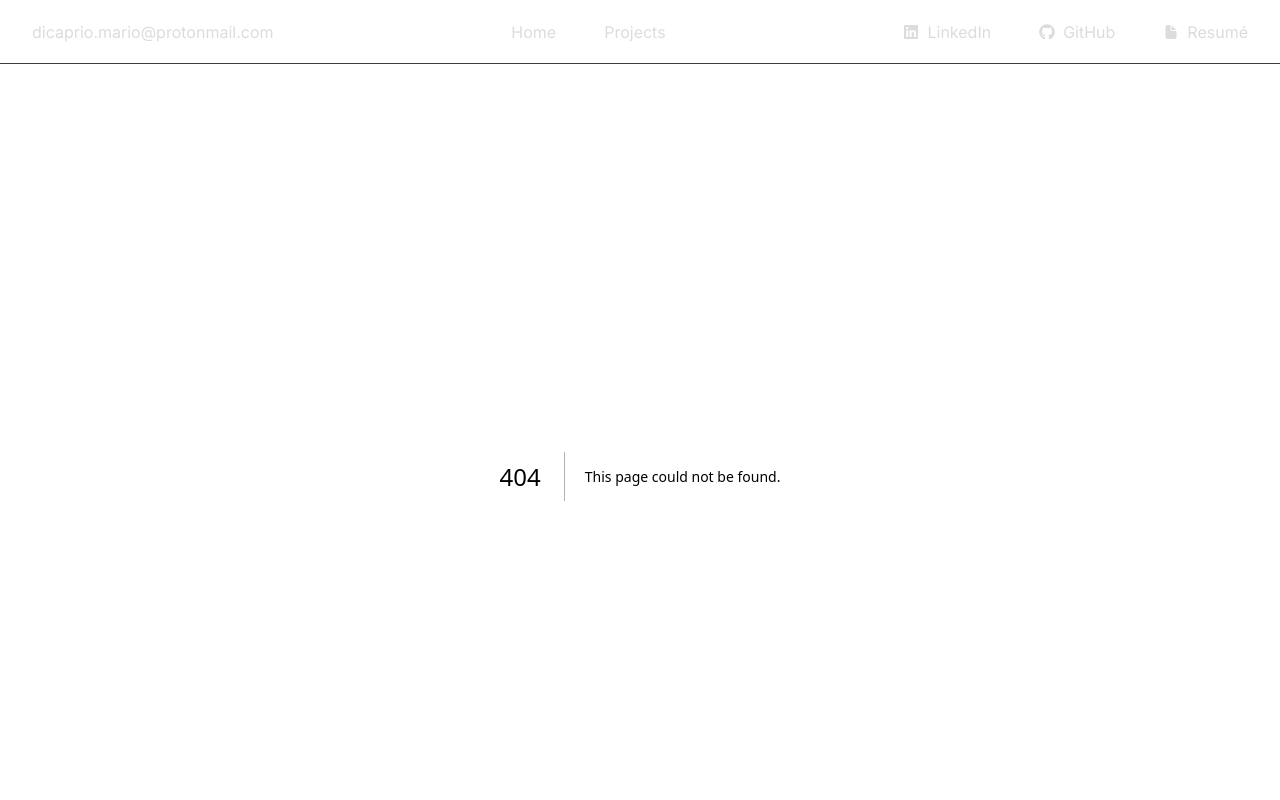
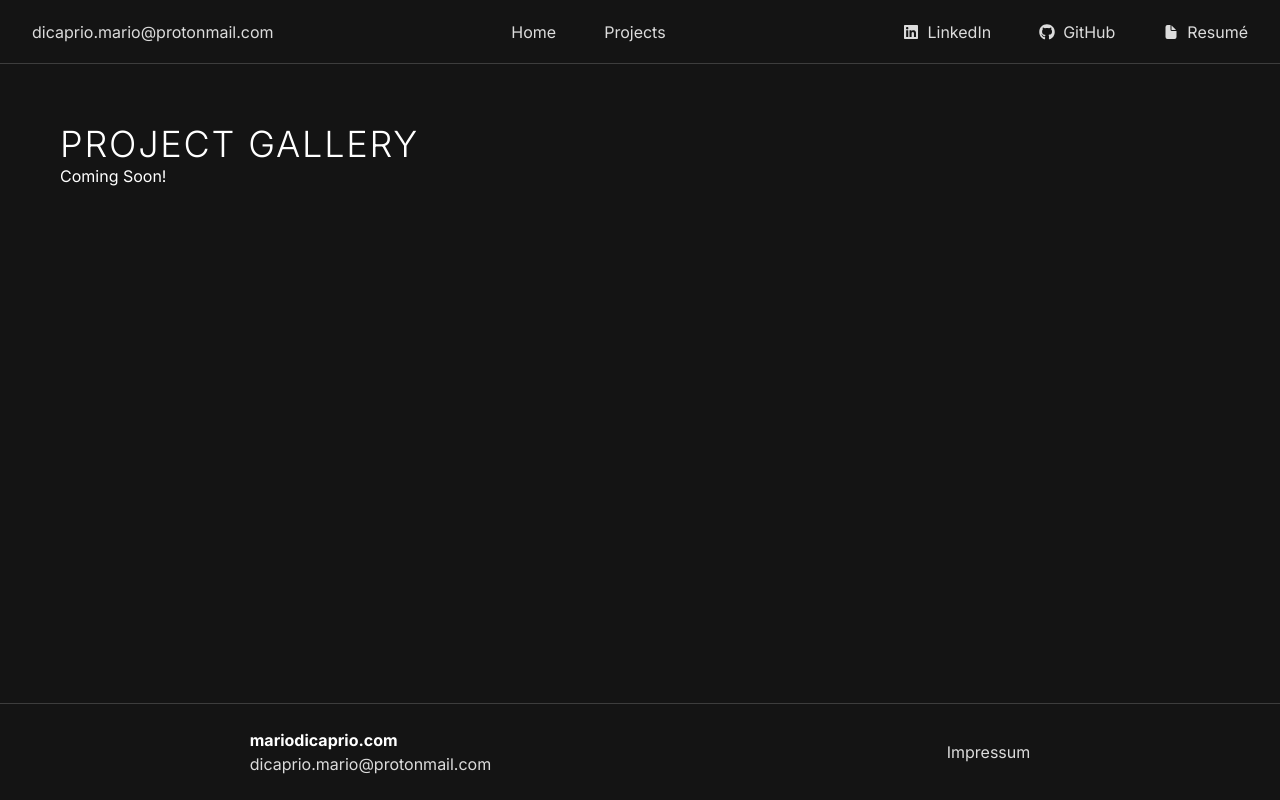
Before and after one commit to MarioDiCaprio/portfolio-v2, a Next.js app: page /projects in a window 1280 px wide. Before the commit this address had no page. Shown: the top 800 px of the page. Built offline with nearby package versions, Linux system fonts and the light colour scheme.

Commit message:
Added initial projects page

```diff
--- /dev/null
+++ b/src/app/projects/page.tsx
@@ -0,0 +1,16 @@
+import React from "react";
+
+const Page: React.FC = () => {
+    return (
+        <div className="h-full overflow-hidden mt-12 px-12">
+            <h1 className="title text-left">
+                Project Gallery
+            </h1>
+            <p>
+                Coming Soon!
+            </p>
+        </div>
+    );
+}
+
+export default Page;
```
